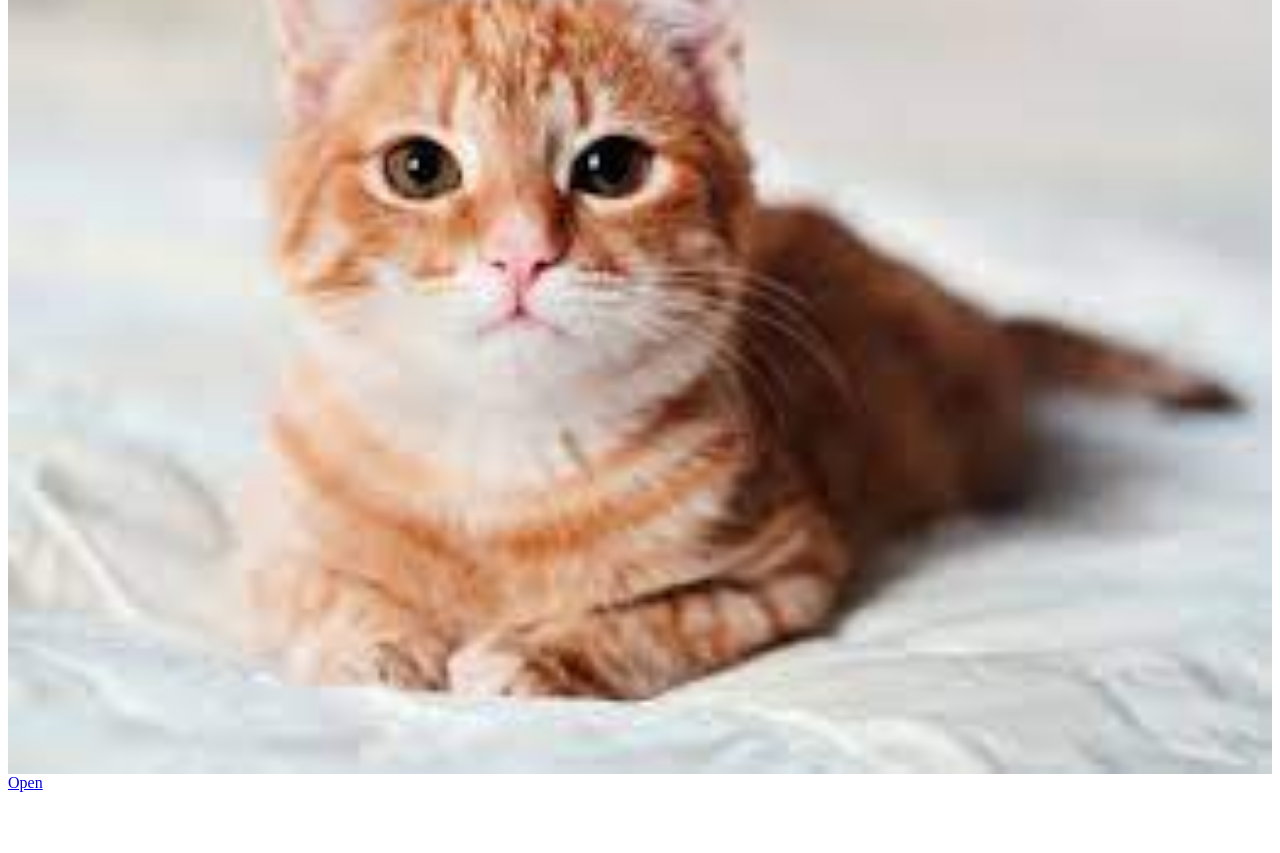
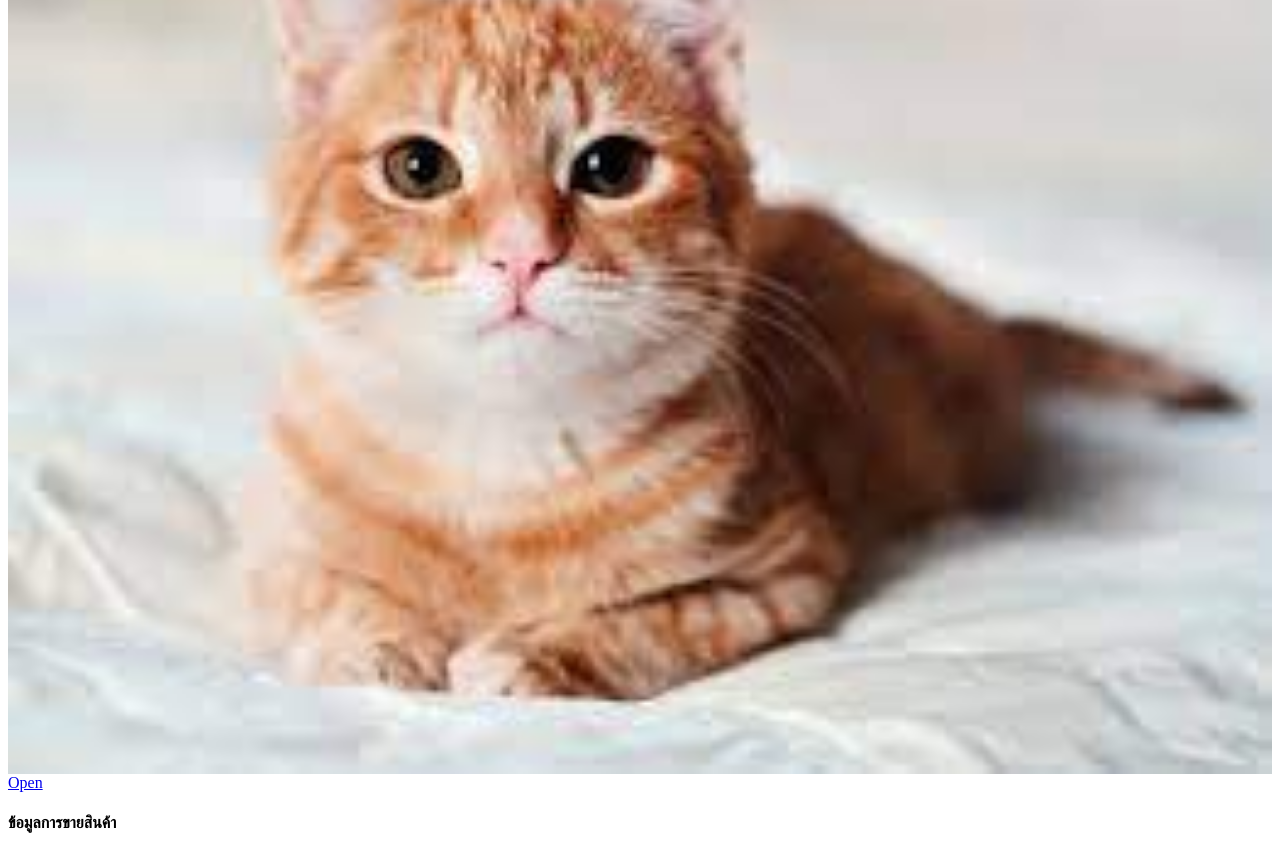
Before and after one commit to nutlearnweb2019/github-example, a plain HTML site: page index.html in a window 1280 px wide. Shown: the part 818-1671 px from the top of the page. Before the commit the page ends 1618 px from the top, so only its background shows below. Drawn offline with Linux system fonts and the light colour scheme.

Commit message:
v.3 add sale

```diff
--- a/index.html
+++ b/index.html
@@ -14,5 +14,6 @@
         <img src="images/cat1.jpg" style="width: 300px;">
         <img src="images/cat1.jpg" style="width: 100%;">
         <a href="https://unsplash.com/">Open</a>
+        <h4>ข้อมูลการขายสินค้า</h4>
     </body>
 </html>
```
Also changed, not shown: readme.txt (added).
